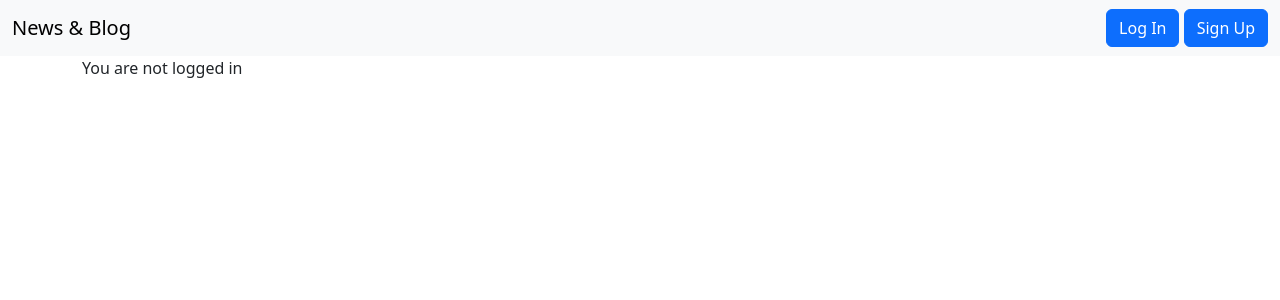
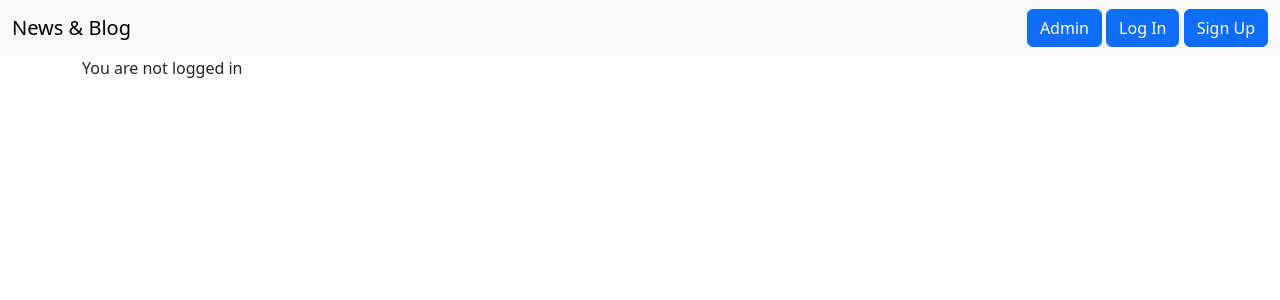
Before and after one commit to Shreyas582/django_web_dev_assignment_1, a Django app: page / in a window 1280 px wide. Shown: the top 300 px of the page. Run offline with Django 4.2, Linux system fonts and the light colour scheme; some libraries are stand-ins or nearby versions.

Commit message:
Added navigation to drf api view

```diff
--- a/templates/home.html
+++ b/templates/home.html
@@ -10,6 +10,7 @@
     </div>
   {% else %}
   <div>
+    <a href="/drf/blogs"><button class="btn btn-primary">Admin</button></a>
     <a href="{% url 'login' %}"><button class="btn btn-primary">Log In</button></a>
     <a  href="{% url 'signup' %}"><button class="btn btn-primary">Sign Up</button></a>
   </div>
```
